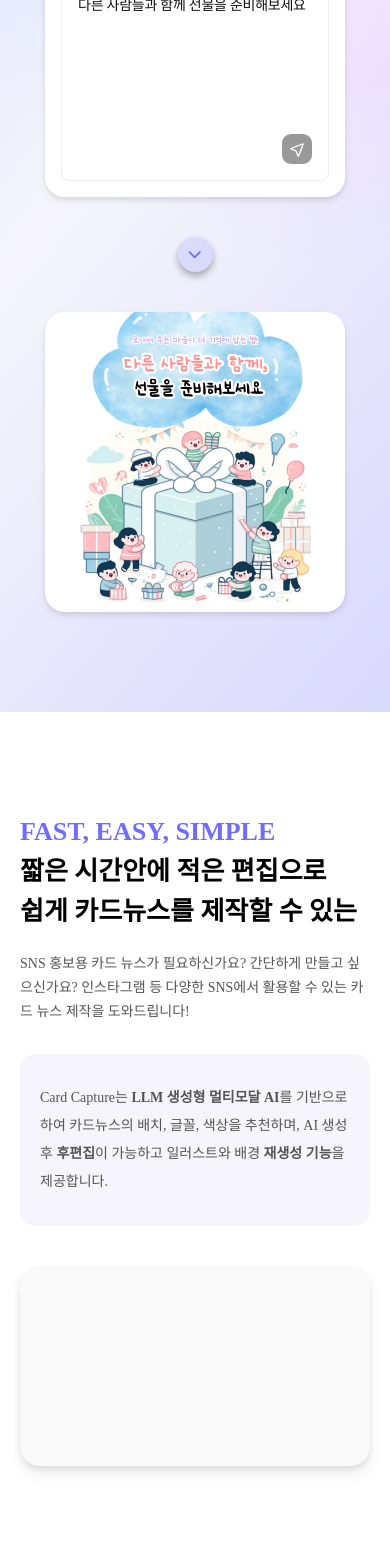
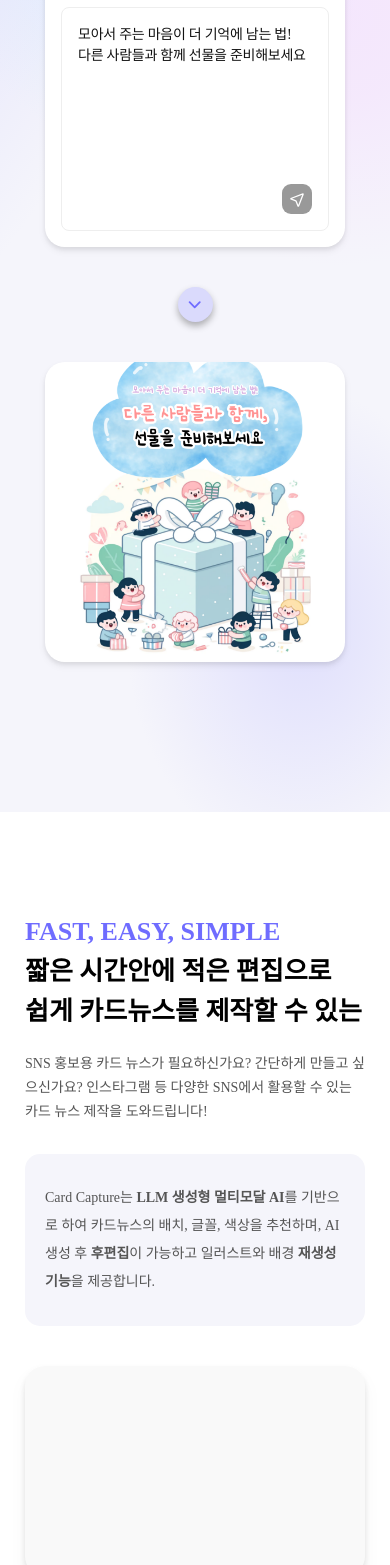
Before and after one commit to SW-rocket-dan/card-capture-fe, a Next.js app in the folder card-capture/: page / in a window 390 px wide. Shown: the part 432-1997 px from the top of the page. Built offline with nearby package versions, Linux system fonts and the light colour scheme; a web font is replaced by a local one.

Commit message:
feat(main): 큰 화면에서의 반응형 적용

```diff
--- a/card-capture/src/components/main/Banner/Banner.tsx
+++ b/card-capture/src/components/main/Banner/Banner.tsx
@@ -7,7 +7,7 @@ const Banner = () => {
   return (
     <div className="relative flex h-fit w-full items-center justify-center overflow-hidden md:h-dvh">
       <BannerBg />
-      <div className="flex w-fit flex-col items-center justify-center gap-[30px] py-[100px]">
+      <div className="flex w-fit flex-col items-center justify-center gap-[30px] py-[150px] 2xl:gap-[50px]">
         <BannerText />
         <BannerButton />
         <BannerImage />
--- a/card-capture/src/components/main/Banner/components/BannerBg/BannerBg.styles.css
+++ b/card-capture/src/components/main/Banner/components/BannerBg/BannerBg.styles.css
@@ -40,14 +40,14 @@
 
 .right-bottom-gradation {
     position: absolute;
-    width: 899px;
-    height: 1500px;
+    width: 609px;
+    height: 800px;
     /*left: 520px;*/
     right: -200px;
-    top: -30px;
+    bottom: -200px;
 
-    background: linear-gradient(219.57deg, #C6C5FF 1.96%, rgba(255, 255, 255, 0) 55.99%);
-    transform: rotate(90deg);
+    background: radial-gradient(41.2% 42.94% at 52.53% 51.97%, #C6C5FF 10%, rgba(255, 255, 255, 0) 70%);
+    opacity: 0.4;
     z-index: 1;
 
 
--- a/card-capture/src/components/main/Banner/components/BannerBg/BannerBg.tsx
+++ b/card-capture/src/components/main/Banner/components/BannerBg/BannerBg.tsx
@@ -3,7 +3,7 @@ import './BannerBg.styles.css';
 
 const BannerBg = () => {
   return (
-    <div className="bg-bannerbg absolute left-0 top-0 z-[-10] h-full w-full overflow-hidden pt-[65px] md:h-dvh">
+    <div className="bg-bannerbg absolute left-0 top-0 z-[-10] h-full w-full overflow-hidden pt-[60px] md:h-dvh">
       <div className="left-top-gradation" />
       <div className="left-bottom-gradation" />
       <div className="right-middle-gradation" />
--- a/card-capture/src/components/main/Banner/components/BannerImage/BannerImage.tsx
+++ b/card-capture/src/components/main/Banner/components/BannerImage/BannerImage.tsx
@@ -28,11 +28,11 @@ const BannerImage = () => {
   const isMobile = windowWidth <= 768;
 
   return (
-    <div className="flex flex-col items-center justify-center gap-[40px] pt-[5px] md:flex-row">
+    <div className="flex flex-col items-center justify-center gap-[40px] pt-[5px] md:flex-row 2xl:gap-[55px]">
       {/* 입력할 문구 div */}
-      <div className="flex h-[300px] w-[300px] flex-col rounded-[20px] bg-white drop-shadow-md">
+      <div className="flex h-[300px] w-[300px] flex-col rounded-[20px] bg-white drop-shadow-md 2xl:h-[400px] 2xl:w-[400px]">
         <p className="border-lightBorder border-b-[1px] px-[16px] py-[11px] text-[14px] font-semibold">입력할 문구</p>
-        <div className="border-lightBorder tracking-little-tight relative m-[16px] flex flex-1 flex-col items-end rounded-[8px] border-[1px] p-[16px] text-[14px] text-defaultBlack">
+        <div className="border-lightBorder tracking-little-tight relative m-[16px] flex flex-1 flex-col items-end rounded-[8px] border-[1px] p-[16px] text-[14px] text-defaultBlack 2xl:text-[16px]">
           <div className="flex w-full flex-1 flex-col justify-start">
             <TypingAnimation lines={textLines} />
           </div>
@@ -48,7 +48,7 @@ const BannerImage = () => {
       </div>
 
       {/* 완성본 이미지 div */}
-      <div className="h-[300px] w-[300px] overflow-hidden rounded-[20px] drop-shadow-md">
+      <div className="h-[300px] w-[300px] overflow-hidden rounded-[20px] drop-shadow-md 2xl:h-[400px] 2xl:w-[400px]">
         <img src="/image/main-completed.png" alt="CompletedImage" className="h-full w-full" />
       </div>
     </div>
--- a/card-capture/src/components/main/Banner/components/BannerText/BannerText.tsx
+++ b/card-capture/src/components/main/Banner/components/BannerText/BannerText.tsx
@@ -1,36 +1,36 @@
 const BannerText = () => {
   return (
-    <div className="flex flex-col gap-[15px]">
+    <div className="flex flex-col gap-[15px] md:mt-10">
       <div className="flex flex-col items-center justify-center pr-6">
-        <div className="flex flex-row items-center justify-center gap-2 md:gap-3">
-          <div className="h-[27px] w-[27px] sm:h-[35px] sm:w-[35px] md:h-[40px] md:w-[40px] lg:h-[55px] lg:w-[55px]">
+        <div className="flex flex-row items-center justify-center gap-2 md:gap-3 2xl:gap-4">
+          <div className="h-[27px] w-[27px] sm:h-[35px] sm:w-[35px] md:h-[40px] md:w-[40px] lg:h-[55px] lg:w-[55px] 2xl:h-[70px] 2xl:w-[70px]">
             <img src="/image/message.png" alt="message" className="h-full w-full" />
           </div>
           <p
-            className="whitespace-nowrap text-[30px] font-extrabold sm:text-[35px] md:text-[50px] lg:text-[60px]"
+            className="whitespace-nowrap text-[30px] font-extrabold sm:text-[35px] md:text-[50px] lg:text-[60px] 2xl:text-[80px]"
             style={{ letterSpacing: '-0.018em' }}
           >
             문구만 넣으면 AI가
           </p>
         </div>
-        <div className="tracking-little-tight -mt-2 flex flex-row gap-2 whitespace-nowrap text-[30px] font-extrabold text-main sm:text-[35px] md:gap-3 md:text-[50px] lg:gap-4 lg:text-[60px]">
+        <div className="tracking-little-tight -mt-2 flex flex-row gap-2 whitespace-nowrap text-[30px] font-extrabold text-main sm:text-[35px] md:gap-3 md:text-[50px] lg:gap-4 lg:text-[60px] 2xl:text-[80px]">
           <p>카드뉴스 3분만에</p>
           <div className="relative inline-block">
-            <div className="bg-highlightBorder absolute left-[-1px] top-0 h-[7px] w-[7px] md:left-[-2px] md:h-[8px] md:w-[8px] lg:left-[-3px] lg:h-[9px] lg:w-[9px]" />
-            <div className="bg-highlightBorder absolute right-[-1px] top-0 h-[7px] w-[7px] md:right-[-2px] md:h-[8px] md:w-[8px] lg:right-[-3px] lg:h-[9px] lg:w-[9px]" />
-            <div className="bg-highlightBorder absolute bottom-0 left-[-1px] h-[7px] w-[7px] md:left-[-2px] md:h-[8px] md:w-[8px] lg:left-[-3px] lg:h-[9px] lg:w-[9px]" />
-            <div className="bg-highlightBorder absolute bottom-0 right-[-1px] h-[7px] w-[7px] md:right-[-2px] md:h-[8px] md:w-[8px] lg:right-[-3px] lg:h-[9px] lg:w-[9px]" />
-            <div className="absolute right-[-14px] top-4 z-30 h-[18px] w-[18px] sm:right-[-18px] sm:top-4 sm:h-[23px] sm:w-[23px] md:right-[-25px] md:top-5 md:h-[30px] md:w-[30px] lg:right-[-32px] lg:top-7 lg:h-[38px] lg:w-[38px]">
+            <div className="bg-highlightBorder absolute left-[-1px] top-0 h-[7px] w-[7px] md:left-[-2px] md:h-[8px] md:w-[8px] lg:left-[-3px] lg:h-[9px] lg:w-[9px] 2xl:left-[-4px] 2xl:h-[13px] 2xl:w-[13px]" />
+            <div className="bg-highlightBorder absolute right-[-1px] top-0 h-[7px] w-[7px] md:right-[-2px] md:h-[8px] md:w-[8px] lg:right-[-3px] lg:h-[9px] lg:w-[9px] 2xl:h-[13px] 2xl:w-[13px]" />
+            <div className="bg-highlightBorder absolute bottom-0 left-[-1px] h-[7px] w-[7px] md:left-[-2px] md:h-[8px] md:w-[8px] lg:left-[-3px] lg:h-[9px] lg:w-[9px] 2xl:h-[13px] 2xl:w-[13px]" />
+            <div className="bg-highlightBorder absolute bottom-0 right-[-1px] h-[7px] w-[7px] md:right-[-2px] md:h-[8px] md:w-[8px] lg:right-[-3px] lg:h-[9px] lg:w-[9px] 2xl:h-[13px] 2xl:w-[13px]" />
+            <div className="absolute right-[-14px] top-4 z-30 h-[18px] w-[18px] sm:right-[-18px] sm:top-4 sm:h-[23px] sm:w-[23px] md:right-[-25px] md:top-5 md:h-[30px] md:w-[30px] lg:right-[-32px] lg:top-7 lg:h-[38px] lg:w-[38px] 2xl:right-[-38px] 2xl:top-10 2xl:h-[45px] 2xl:w-[45px]">
               <img className="h-full w-full" src="/image/cursor.png" alt="cursor" />
             </div>
-            <p className="border-highlightBorder relative inline-block border-[1.5px] px-2 py-1 leading-none md:border-[2.5px] md:px-3 md:py-1.5 lg:px-3.5 lg:py-2">
+            <p className="border-highlightBorder relative inline-block border-[1.5px] px-2 py-1 leading-none md:border-[2.5px] md:px-3 md:py-1.5 lg:px-3.5 lg:py-2 2xl:px-4 2xl:py-3">
               제작
             </p>
           </div>
         </div>
       </div>
 
-      <div className="tracking-little-tight flex items-center justify-center space-x-1 whitespace-nowrap text-[14px] font-medium text-gray4 md:text-[15px] lg:text-[17px]">
+      <div className="tracking-little-tight flex items-center justify-center space-x-1 whitespace-nowrap text-[14px] font-medium text-gray4 md:text-[15px] lg:text-[17px] 2xl:text-[19px]">
         <span>지금 가입하고</span>
         <span className="font-semibold text-defaultBlack">✨카드뉴스 5장✨</span>을<span> 무료로 제작하세요!</span>
       </div>
--- a/card-capture/src/components/main/Description/Description.tsx
+++ b/card-capture/src/components/main/Description/Description.tsx
@@ -22,21 +22,24 @@ const Description = () => {
   const isMobile = windowWidth <= 768;
   return (
     <div className="flex h-fit w-full items-center justify-center bg-white lg:h-dvh">
-      <div className="flex flex-col items-center justify-center gap-[40px] py-[100px] lg:flex-row lg:gap-[120px]">
-        <div className="flex w-[350px] flex-col items-center justify-center gap-[30px] sm:w-[420px] md:gap-[40px] lg:w-[500px]">
+      <div className="flex flex-col items-center justify-center gap-[40px] py-[100px] lg:flex-row lg:gap-[120px] 2xl:gap-[170px]">
+        <div className="flex w-[340px] flex-col items-center justify-start gap-[30px] sm:w-[500px] md:gap-[40px] 2xl:w-[700px] 2xl:gap-[50px]">
+          {/* 큰 제목과 작은 설명 부분 */}
           <div className="flex w-full flex-col gap-[20px] whitespace-nowrap">
-            <div className="flex flex-col text-[26px] font-bold leading-[40px] md:text-[40px] md:leading-[60px]">
+            <div className="flex flex-col text-[26px] font-bold leading-[40px] md:text-[40px] md:leading-[60px] 2xl:text-[50px] 2xl:leading-[75px]">
               <p className="font-extrabold text-main">FAST, EASY, SIMPLE</p>
               <p>짧은 시간안에 적은 편집으로</p>
               <p>쉽게 카드뉴스를 제작할 수 있는</p>
             </div>
-            <p className="whitespace-normal text-sm font-light leading-6 text-gray2 md:whitespace-nowrap md:text-base">
+
+            <p className="whitespace-normal text-sm font-light leading-6 text-gray2 md:whitespace-nowrap md:text-base 2xl:text-lg">
               SNS 홍보용 카드 뉴스가 필요하신가요? 간단하게 만들고 싶으신가요? {!isMobile && <br />}
               인스타그램 등 다양한 SNS에서 활용할 수 있는 카드 뉴스 제작을 도와드립니다!
             </p>
           </div>
 
-          <div className="bg-bannerbg rounded-[15px] px-[20px] py-[30px] text-[14px] leading-7 text-gray2 md:w-[420px] md:px-[25px] md:py-[30px] md:text-[16px] lg:w-[500px]">
+          {/* 추가 설명 창 부분 */}
+          <div className="bg-bannerbg w-full rounded-[15px] px-[20px] py-[30px] text-[14px] leading-7 text-gray2 md:px-[25px] md:py-[30px] md:text-[16px] 2xl:text-[20px] 2xl:leading-9">
             Card Capture는 <span className="font-bold">LLM 생성형 멀티모달 AI</span>를 기반으로 하여{' '}
             {!isMobile && <br />}
             카드뉴스의 배치, 글꼴, 색상을 추천하며, AI 생성 후 <span className="font-bold">후편집</span>이 가능하고{' '}
@@ -44,7 +47,9 @@ const Description = () => {
             일러스트와 배경 <span className="font-bold">재생성 기능</span>을 제공합니다.
           </div>
         </div>
-        <div className="h-[200px] w-[350px] rounded-[20px] bg-light-gray drop-shadow-lg sm:w-[400px] md:h-[320px] md:w-[510px]">
+
+        {/* 동영상 부분  */}
+        <div className="h-[210px] w-[340px] rounded-[20px] bg-light-gray drop-shadow-lg sm:h-[320px] sm:w-[510px] 2xl:h-[430px] 2xl:w-[700px]">
           {/* 사용 영상 gif 들어갈 자리 */}
         </div>
       </div>
--- a/card-capture/tailwind.config.ts
+++ b/card-capture/tailwind.config.ts
@@ -5,11 +5,18 @@ const config = {
   content: ['./pages/**/*.{ts,tsx}', './components/**/*.{ts,tsx}', './app/**/*.{ts,tsx}', './src/**/*.{ts,tsx}'],
   prefix: '',
   theme: {
+    screens: {
+      sm: '640px',
+      md: '768px',
+      lg: '1024px',
+      xl: '1280px',
+      '2xl': '1600px',
+    },
     container: {
       center: true,
       padding: '2rem',
       screens: {
-        '2xl': '1400px',
+        '2xl': '1700px',
       },
     },
     extend: {
```
